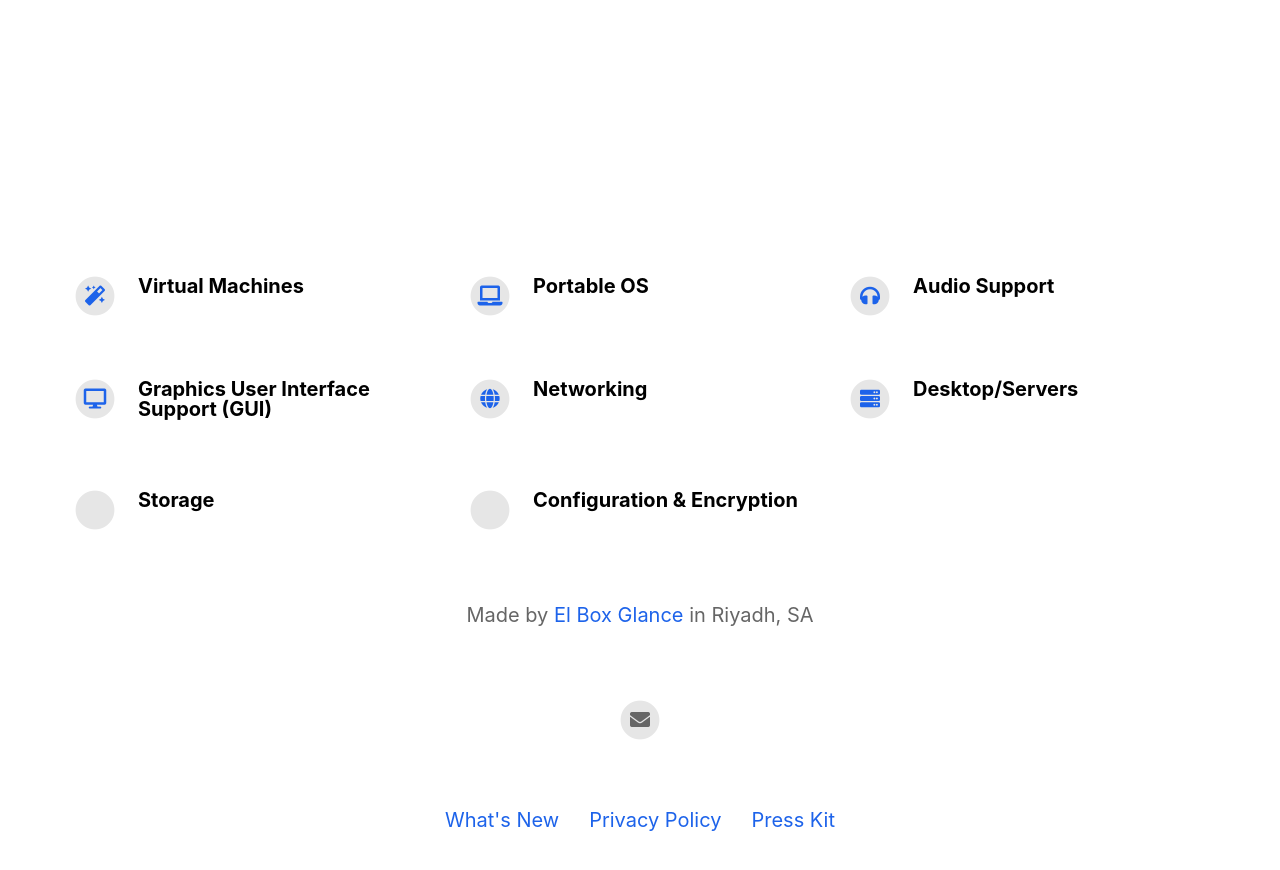
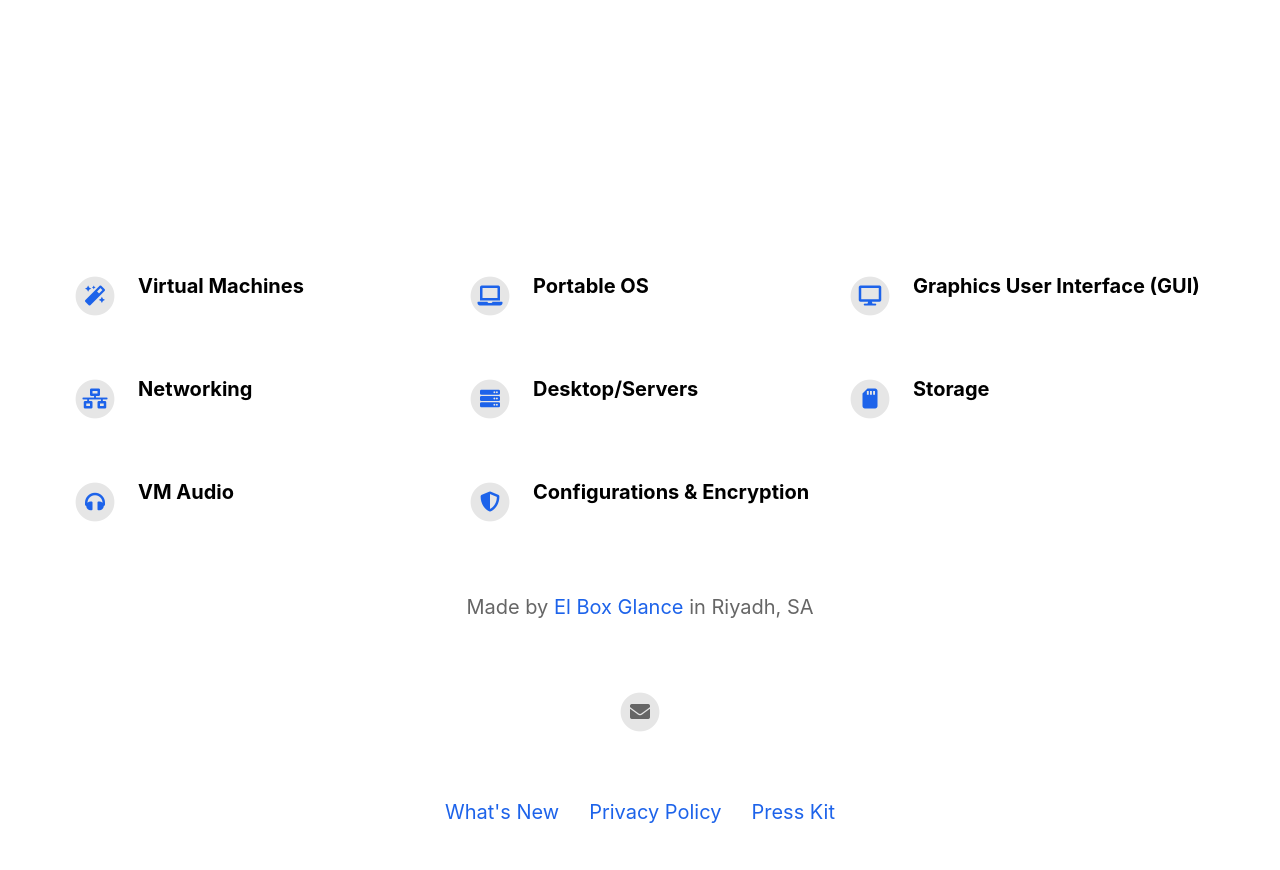
Before and after one commit to i3bit/ebg, a Jekyll site: the page built from index.html, in a window 1280 px wide and 900 px high, scrolled down 808 px. Shown: the top 870 px of the window. Built offline with Jekyll 4.4.1, drawn with Linux system fonts in a browser that asks for light colours; nearby versions of some CDN libraries.

Commit message:
Update _config.yml

```diff
--- a/_config.yml
+++ b/_config.yml
@@ -44,17 +44,13 @@ features                                  :
     description                           : # Preview your system in replica fashion, playbooks, containerization, SaaS and PaaS and/or development environement.
     fontawesome_icon_name                 : laptop
 
-  - title                                 : Audio Support
-    description                           : # Enter iOS app ID in the _config.yml file to automatically fetch app icon, price and App Store Link.
-    fontawesome_icon_name                 : headphones
-
-  - title                                 : Graphics User Interface Support (GUI)
+  - title                                 : Graphics User Interface (GUI)
     description                           : # Preview app video on the iPhone device simply by placing your video files in the videos folder.
     fontawesome_icon_name                 : desktop
 
   - title                                 : Networking
     description                           : # Supports NAT and *Bridge networking capability. *Request features (bridged networking) to support your existing physical network infrastructure via submit your request to info@elboxglance.com.
-    fontawesome_icon_name                 : globe
+    fontawesome_icon_name                 : network-wired
 
   - title                                 : Desktop/Servers
     description                           : # Up to 64GB for each box. Shrink size after setup box NOT supported.
@@ -62,11 +58,15 @@ features                                  :
 
   - title                                 : Storage # New Feature Title
     description                           : # New Feature Description
-    fontawesome_icon_name                 : hard-drive # Enter Font Awesome icon name (e.g. star). Find icons on fontawesome.com/icons.
+    fontawesome_icon_name                 : sd-card # Enter Font Awesome icon name (e.g. star). Find icons on fontawesome.com/icons.
 
-  - title                                 : Configuration & Encryption
+  - title                                 : VM Audio
+    description                           : # Enter iOS app ID in the _config.yml file to automatically fetch app icon, price and App Store Link.
+    fontawesome_icon_name                 : headphones
+
+  - title                                 : Configurations & Encryption
     description                           : # Custom configuration for entropies in each Guest machines up to 0-4 entropy devices. Local boxes configuration saved offline in the host machine.
-    fontawesome_icon_name                 : binary-lock
+    fontawesome_icon_name                 : shield-alt
 
 
 # Theme Settings
```
